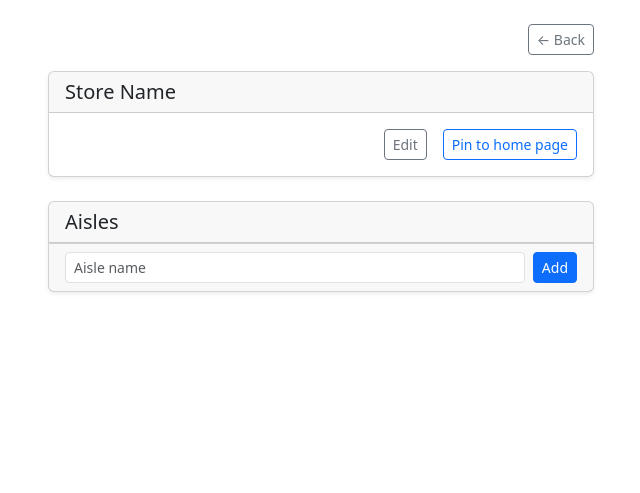
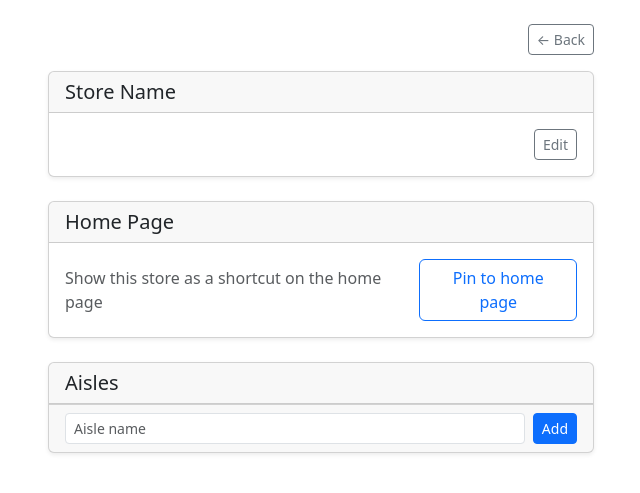
Before and after one commit to thopper21/TNFamily, a Flask app: template templates/stores/manage.html in a window 1280 px wide. Shown: the top 493 px of the page, without its empty margins (34-674 px from the left). Run offline with Flask 3, Linux system fonts and the light colour scheme; the template is opened without the code that fills it, so the values that code supplies are empty.

Commit message:
fix: move pin button into its own Home Page card on manage page
The pin button was tucked into the Store Name card alongside the name
editing controls, making it easy to miss. Giving it a dedicated card
with a clear header makes the feature discoverable.

Closes #27

Co-Authored-By: Claude Sonnet 4.6 <noreply@anthropic.com>

```diff
--- a/templates/stores/manage.html
+++ b/templates/stores/manage.html
@@ -20,7 +20,15 @@
         <button id="btn-edit-name" class="btn btn-sm btn-outline-secondary">Edit</button>
         <button id="btn-save-name" class="btn btn-sm btn-success d-none">Save</button>
         <button id="btn-cancel-name" class="btn btn-sm btn-outline-secondary d-none">Cancel</button>
-        <button id="btn-pin" class="btn btn-sm btn-outline-primary ms-2" onclick="togglePin()">
+      </div>
+    </div>
+
+    <!-- Home page shortcut -->
+    <div class="card shadow-sm mb-4">
+      <div class="card-header"><h5 class="mb-0">Home Page</h5></div>
+      <div class="card-body d-flex align-items-center justify-content-between">
+        <span class="text-muted">Show this store as a shortcut on the home page</span>
+        <button id="btn-pin" class="btn btn-outline-primary" onclick="togglePin()">
           {% if store.pinned %}Unpin from home page{% else %}Pin to home page{% endif %}
         </button>
       </div>
```
Also changed, not shown: tests/test_stores.py (+11 -0 lines).
